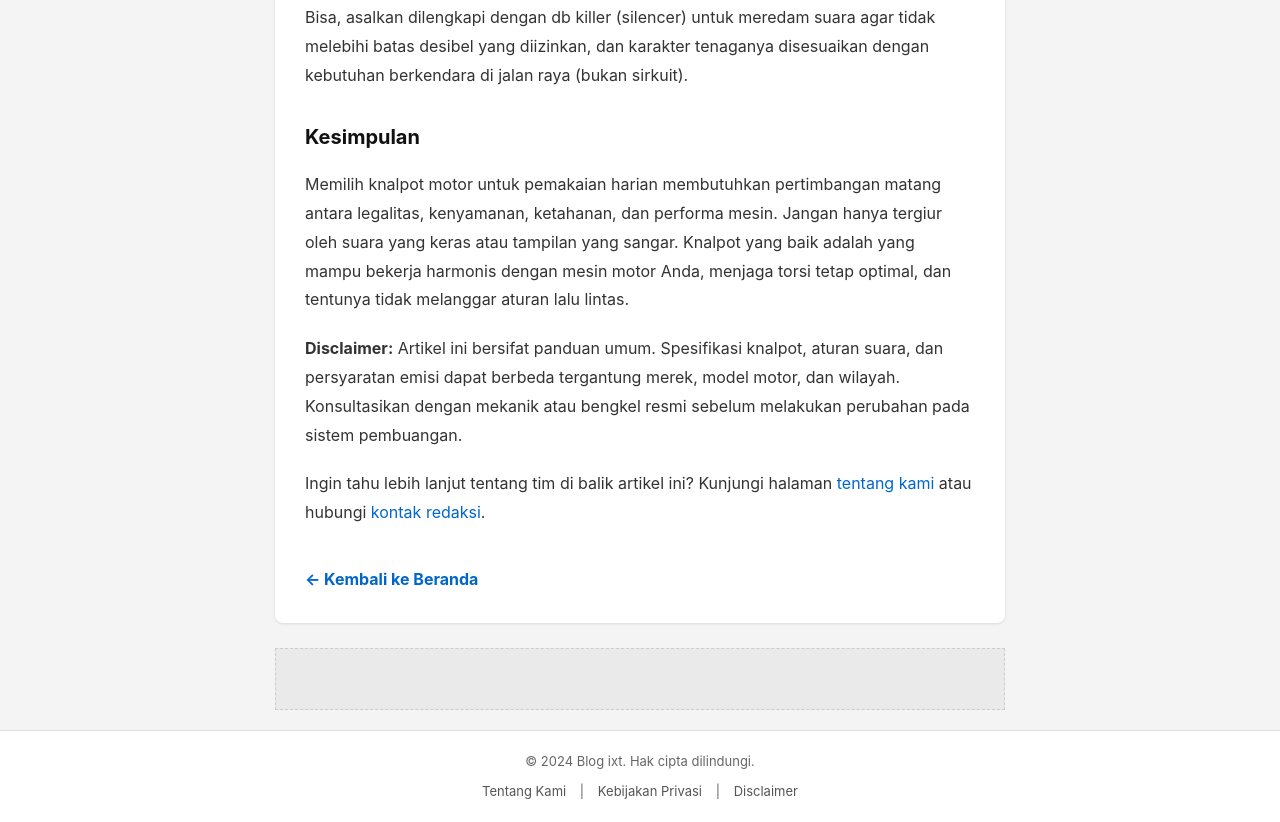
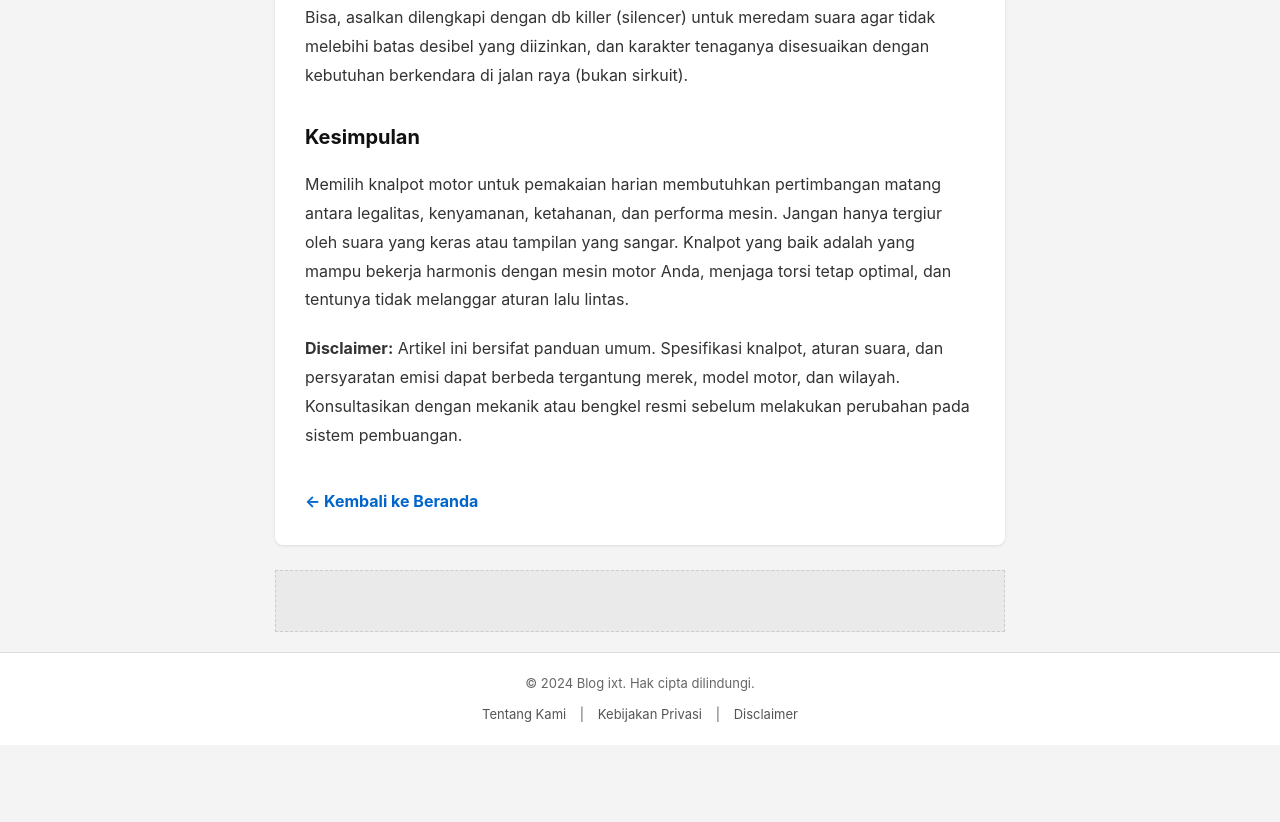
Before and after one commit to andiwhydn/ixt.github.io, a plain HTML site: page knalpot-motor-harian-legal-efisien.html in a window 1280 px wide. Shown: the part 5865-6687 px from the top of the page. After the commit the page ends 6610 px from the top, so only its background shows below. Drawn offline with Linux system fonts and the light colour scheme.

Commit message:
Update knalpot-motor-harian-legal-efisien.html

```diff
--- a/knalpot-motor-harian-legal-efisien.html
+++ b/knalpot-motor-harian-legal-efisien.html
@@ -5,7 +5,7 @@
     <meta name="viewport" content="width=device-width, initial-scale=1.0">
     <title>Panduan Knalpot Motor Harian: Legal, Torsi & Perawatan - Blog ixt</title>
     <meta name="description" content="Panduan lengkap memilih knalpot motor harian. Pahami legalitas suara, backpressure, torsi, material, hingga cara perawatan agar mesin awet dan nyaman.">
-    <link rel="canonical" href="https://ixt.github.io/knalpot-motor-harian-legal-efisien.html">
+    <link rel="canonical" href="https://ixt.my.id">
     <link rel="stylesheet" href="style.css">
 </head>
 <body>
@@ -115,7 +115,6 @@
 
                 <p><strong>Disclaimer:</strong> Artikel ini bersifat panduan umum. Spesifikasi knalpot, aturan suara, dan persyaratan emisi dapat berbeda tergantung merek, model motor, dan wilayah. Konsultasikan dengan mekanik atau bengkel resmi sebelum melakukan perubahan pada sistem pembuangan.</p>
 
-                <p>Ingin tahu lebih lanjut tentang tim di balik artikel ini? Kunjungi halaman <a href="/tentang.html">tentang kami</a> atau hubungi <a href="/kontak.html">kontak redaksi</a>.</p>
             </div>
 
             <!-- Tombol Kembali -->
```
